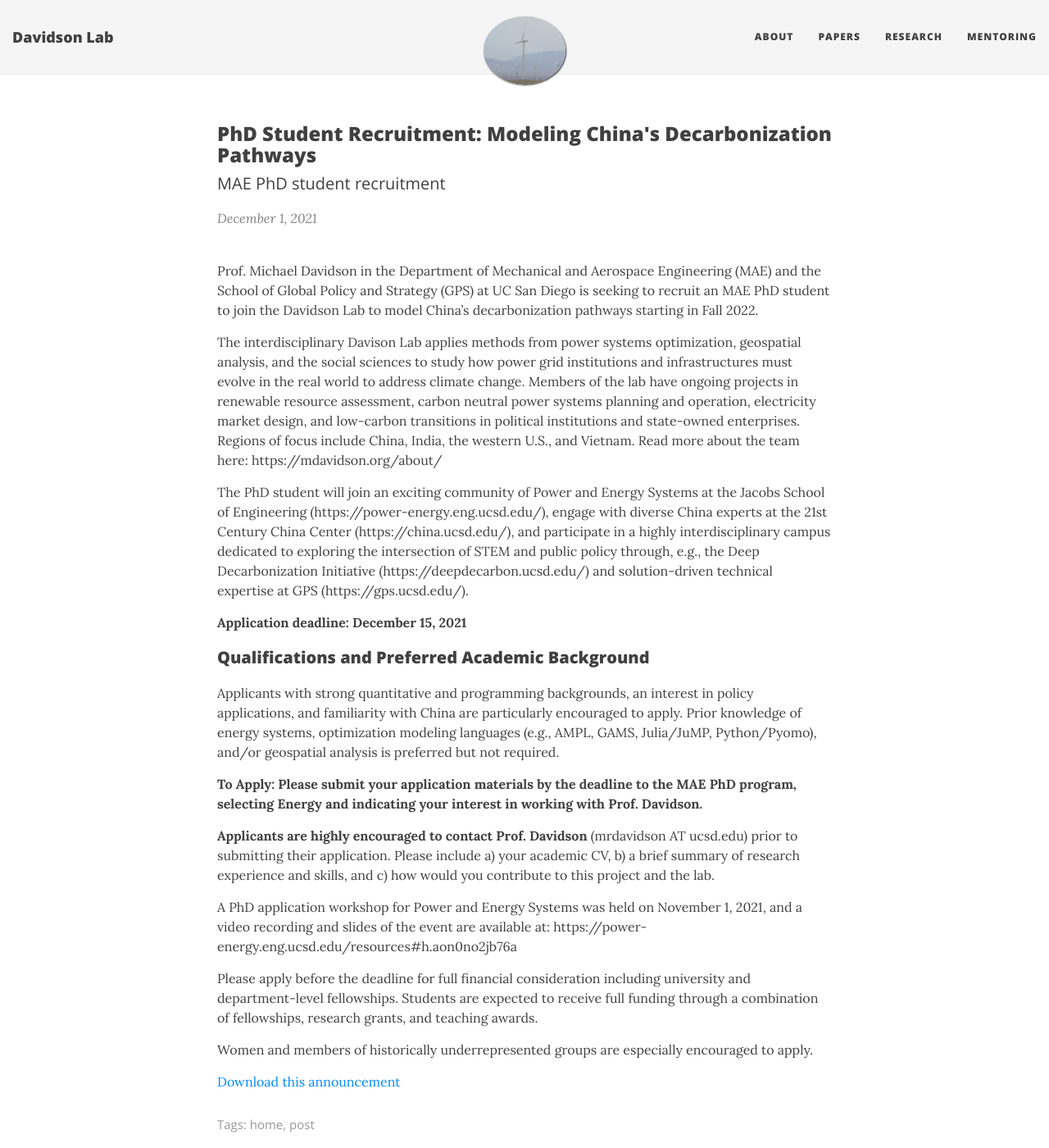
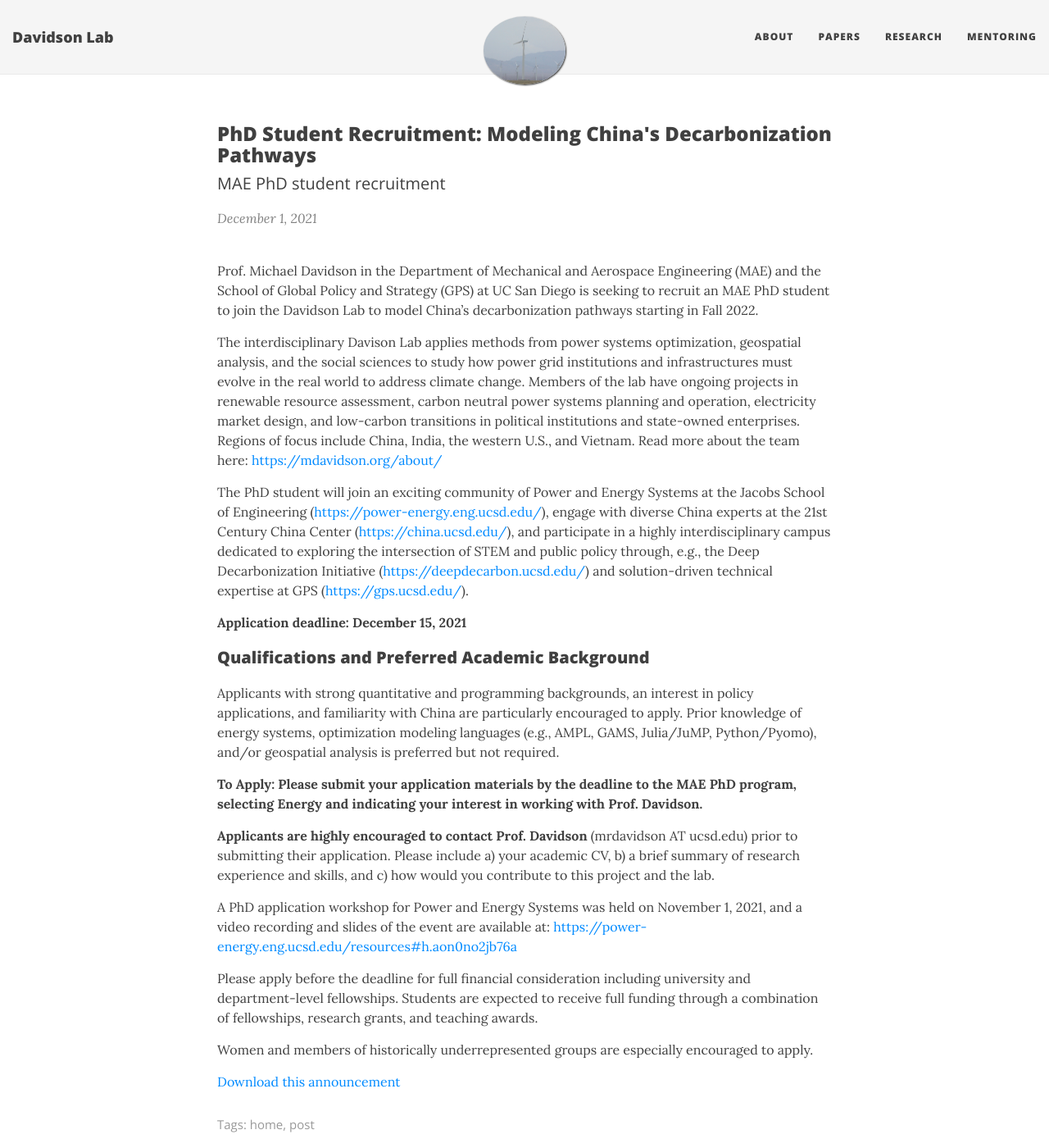
Before and after one commit to east-winds/east-winds.github.io, a Jekyll site: the page built from _posts/2021-12-01-phd-china-decarbonization.md, in a window 1280 px wide and 1400 px high. Shown: the whole window at 82% size. Built offline with Jekyll 4.4.1, drawn with Linux system fonts in a browser that asks for light colours; nearby versions of some CDN libraries; some of the changed lines change nothing that is shown.

Commit message:
Phd recruitment

```diff
--- a/_posts/2021-12-01-phd-china-decarbonization.md
+++ b/_posts/2021-12-01-phd-china-decarbonization.md
@@ -8,9 +8,9 @@ image: /img/wind_sm.jpg
 
 Prof. Michael Davidson in the Department of Mechanical and Aerospace Engineering (MAE) and the School of Global Policy and Strategy (GPS) at UC San Diego is seeking to recruit an MAE PhD student to join the Davidson Lab to model China’s decarbonization pathways starting in Fall 2022.
 
-The interdisciplinary Davison Lab applies methods from power systems optimization, geospatial analysis, and the social sciences to study how power grid institutions and infrastructures must evolve in the real world to address climate change. Members of the lab have ongoing projects in renewable resource assessment, carbon neutral power systems planning and operation, electricity market design, and low-carbon transitions in political institutions and state-owned enterprises. Regions of focus include China, India, the western U.S., and Vietnam. Read more about the team here: https://mdavidson.org/about/
+The interdisciplinary Davison Lab applies methods from power systems optimization, geospatial analysis, and the social sciences to study how power grid institutions and infrastructures must evolve in the real world to address climate change. Members of the lab have ongoing projects in renewable resource assessment, carbon neutral power systems planning and operation, electricity market design, and low-carbon transitions in political institutions and state-owned enterprises. Regions of focus include China, India, the western U.S., and Vietnam. Read more about the team here: [https://mdavidson.org/about/](https://mdavidson.org/about/)
 
-The PhD student will join an exciting community of Power and Energy Systems at the Jacobs School of Engineering (https://power-energy.eng.ucsd.edu/), engage with diverse China experts at the 21st Century China Center (https://china.ucsd.edu/), and participate in a highly interdisciplinary campus dedicated to exploring the intersection of STEM and public policy through, e.g., the Deep Decarbonization Initiative (https://deepdecarbon.ucsd.edu/) and solution-driven technical expertise at GPS (https://gps.ucsd.edu/).
+The PhD student will join an exciting community of Power and Energy Systems at the Jacobs School of Engineering ([https://power-energy.eng.ucsd.edu/](https://power-energy.eng.ucsd.edu/)), engage with diverse China experts at the 21st Century China Center ([https://china.ucsd.edu/](https://china.ucsd.edu/)), and participate in a highly interdisciplinary campus dedicated to exploring the intersection of STEM and public policy through, e.g., the Deep Decarbonization Initiative ([https://deepdecarbon.ucsd.edu/](https://deepdecarbon.ucsd.edu/)) and solution-driven technical expertise at GPS ([https://gps.ucsd.edu/](https://gps.ucsd.edu/)).
 
 **Application deadline: December 15, 2021**
 
@@ -23,7 +23,7 @@ Applicants with strong quantitative and programming backgrounds, an interest in
 **Applicants are highly encouraged to contact Prof. Davidson** (mrdavidson AT ucsd.edu) prior to submitting their application. Please include a) your academic CV, b) a brief summary of research experience and skills, and c) how would you contribute to this project and the lab.
 
 A PhD application workshop for Power and Energy Systems was held on November 1, 2021, and a video recording and slides of the event are available at:
-https://power-energy.eng.ucsd.edu/resources#h.aon0no2jb76a
+[https://power-energy.eng.ucsd.edu/resources#h.aon0no2jb76a ](https://power-energy.eng.ucsd.edu/resources#h.aon0no2jb76a)
 
 Please apply before the deadline for full financial consideration including university and department-level fellowships. Students are expected to receive full funding through a combination of fellowships, research grants, and teaching awards.
 
```
